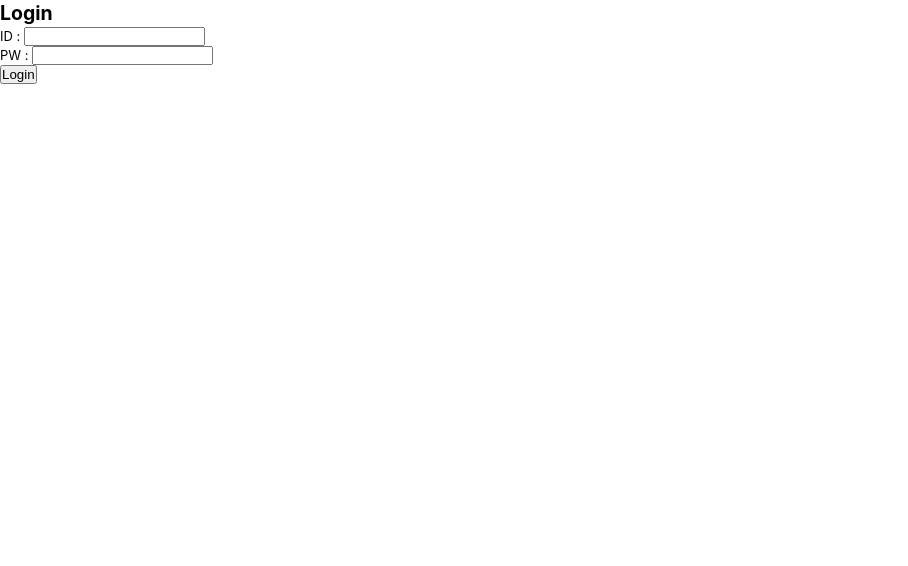
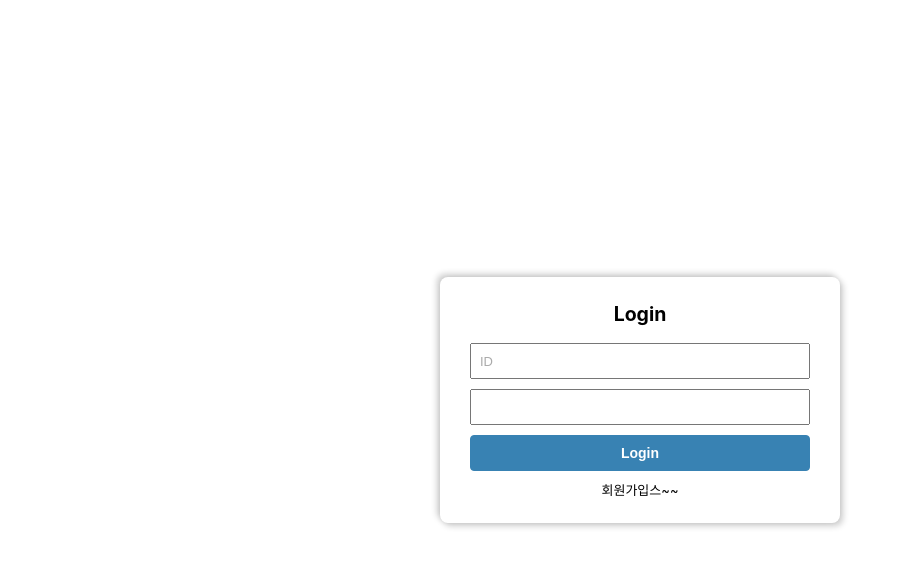
Before and after one commit to dev-hwon/basic, a React (Create React App) app: page /signup in a window 1280 px wide. Shown: the top 566 px of the page, without its empty margins (0-908 px from the left). Built offline with nearby package versions, Linux system fonts and the light colour scheme.

Commit message:
수정본 _ 라우터 추가수정예정

```diff
--- a/src/Common.css
+++ b/src/Common.css
@@ -29,6 +29,10 @@
     --font-md:16px;
     --font-sm:13px;
     --font-xs:11px;
+    --form-lg:44px;
+    --form-md:40px;
+    --form-sm:36px;
+    --form-xs:32px;
 }
 *{
     margin:0;
@@ -214,7 +218,7 @@ textarea:focus:-ms-input-placeholder {color:transparent;}
 .col_full {width:100%}
 .full-width {width:100%!important;}
 .col_half {width:50%}
-.col_12 {width: 100%;}.col_11 {width: 91.66666667%;}.col_10 {width: 83.33333333%;}.col_9 {width: 75%;}.col_8 {width: 66.66666667%;}.col_7 {width: 58.33333333%;}.col_6 {width: 50%;}.col_5 {width: 41.66666667%;}.col_4 {width: 33.33333333%;}.col_3 {width: 25%;}.col_2 {width: 16.66666667%;}.col_1 {width: 8.33333333%;}
+.col_12 {width: 100%;} .col_11 {width: 91.66666667%;} .col_10 {width: 83.33333333%;} .col_9 {width: 75%;} .col_8 {width: 66.66666667%;} .col_7 {width: 58.33333333%;} .col_6 {width: 50%;} .col_5 {width: 41.66666667%;} .col_4 {width: 33.33333333%;} .col_3 {width: 25%;} .col_2 {width: 16.66666667%;} .col_1 {width: 8.33333333%;}
 
 @media (max-width:767px) {.col_xs_12 {width: 100%;} .col_xs_11 {width: 91.66666667%;} .col_xs_10 {width: 83.33333333%;} .col_xs_9 {width: 75%;} .col_xs_8 {width: 66.66666667%;} .col_xs_7 {width: 58.33333333%;} .col_xs_6 {width: 50%;} .col_xs_5 {width: 41.66666667%;} .col_xs_4 {width: 33.33333333%;} .col_xs_3 {width: 25%;} .col_xs_2 {width: 16.66666667%;} .col_xs_1 {width: 8.33333333%;}}
 
@@ -385,28 +389,18 @@ textarea:focus:-ms-input-placeholder {color:transparent;}
 /* ----------------------------------------------------------------
                       버튼
 -----------------------------------------------------------------*/
-.btn_area {
-    font-size:0;
-    padding:40px 0;
-    text-align: center;
-    margin:0 -4px;
-}
-.btn_area .btn_area_lg {
-    margin:0 -8px;
-}
-/* height48 */
 .common_btn {
     display: inline-block;
     vertical-align: middle;
     outline: none;
     font-size: 16px;
     font-weight: bold;
-    margin: 0 4px;
-    padding: 12px 47px 13px;
     text-align: center;
     -webkit-border-radius: 4px;
     border-radius: 4px;
     cursor: pointer;
+    height:var(--form-sm);
+    width: 100%;
 }
 /* height 56*/
 .btn_area.btn_area_lg{
@@ -414,19 +408,20 @@ textarea:focus:-ms-input-placeholder {color:transparent;}
 }
 .common_btn.btn_lg{
     font-size: 18px;
-    padding:18px 0;
-    margin:0 8px;
-    width: 196px;
+    padding: 0 12px;
+    height:var(--form-lg);
 }
 /* height 40*/
 .common_btn.btn_md{
     font-size: 16px;
-    padding: 8px 10px 9px;
+    padding: 0 8px;
+    height:var(--form-md);
 }
 /* height 32*/
 .common_btn.btn_sm{
-    padding: 6px 15px;
     font-size: 14px;
+    padding: 0 4px;
+    height:var(--form-sm);
 }
 
 .common_btn.btn_xs{}
@@ -435,6 +430,11 @@ textarea:focus:-ms-input-placeholder {color:transparent;}
     color: #fff;
     border: 1px solid var(--theme-anchor);
     background: var(--theme-anchor);
+}
+.common_btn.btn_submit{
+    color: #fff;
+    border: 1px solid #3882b3;
+    background: #3882b3;
 }
 .common_btn.btn_white{
     color: #666;
@@ -457,6 +457,16 @@ textarea:focus:-ms-input-placeholder {color:transparent;}
     background: #fff;
 }
 
+/* ----------------------------------------------------------------
+                form
+-----------------------------------------------------------------*/
+form {}
+input[type=text],
+input[type=password],
+input[type=number],
+select { width: 100%; height: var(--form-sm); font-size: var(--font-sm); color: #333; padding: 0 8px; }
+
+.form_row { margin-bottom: 10px; }
 /* ----------------------------------------------------------------
         글로벌테마컬러
 -----------------------------------------------------------------*/
--- a/src/Init.jsx
+++ b/src/Init.jsx
@@ -1,5 +1,5 @@
 import "./Common.css";
-import Login from "./pages/Login";
+import Login from "./pages/member/Login";
 import { useState } from "react";
 import Index from "./pages/Index";
 
--- a/src/pages/Index.jsx
+++ b/src/pages/Index.jsx
@@ -56,8 +56,12 @@ export default function Index() {
               <Header></Header>
               <Routes>
                 <Route path="/" element={<Main></Main>} />
-                <Route path="/basic/" element={<Testgrid></Testgrid>} />
-                <Route path="/basic/main" element={<Main></Main>} />
+                <Route
+                  path="/layout/testgrid"
+                  element={<Testgrid></Testgrid>}
+                />
+                <Route path="/layout/main" element={<Main></Main>} />
+                <Route path="/basic" element={<Main></Main>} />
                 <Route path="/basic/tabtest" element={<Tabtest3></Tabtest3>} />
                 <Route path="/basic/board/:name" element={<BoardList />} />
                 <Route path="*" element={<EmptyPage />} />
--- a/src/pages/Login.jsx
+++ /dev/null
@@ -1,63 +0,0 @@
-import React, { useState, useEffect } from "react";
-// import axios from "axios";
-
-export default function Login({ isLogin }) {
-  const [inputId, setInputId] = useState("");
-  const [inputPw, setInputPw] = useState("");
-
-  // input data 의 변화가 있을 때마다 value 값을 변경해서 useState 해준다
-  const handleInputId = (e) => {
-    setInputId(e.target.value);
-  };
-
-  const handleInputPw = (e) => {
-    setInputPw(e.target.value);
-  };
-
-  // login 버튼 클릭 이벤트
-  const onClickLogin = () => {
-    console.log("click login");
-    isLogin(true);
-  };
-
-  // 페이지 렌더링 후 가장 처음 호출되는 함수
-  //   useEffect(
-  //     () => {
-  //       axios
-  //         .get("/user_inform/login")
-  //         .then((res) => console.log(res))
-  //         .catch();
-  //     },
-  //     // 페이지 호출 후 처음 한번만 호출될 수 있도록 [] 추가
-  //     []
-  //   );
-
-  return (
-    <div>
-      <h2>Login</h2>
-      <div>
-        <label htmlFor="input_id">ID : </label>
-        <input
-          type="text"
-          name="input_id"
-          value={inputId}
-          onChange={handleInputId}
-        />
-      </div>
-      <div>
-        <label htmlFor="input_pw">PW : </label>
-        <input
-          type="password"
-          name="input_pw"
-          value={inputPw}
-          onChange={handleInputPw}
-        />
-      </div>
-      <div>
-        <button type="button" onClick={onClickLogin}>
-          Login
-        </button>
-      </div>
-    </div>
-  );
-}
--- a/src/pages/layouts/Leftsheet.jsx
+++ b/src/pages/layouts/Leftsheet.jsx
@@ -1,7 +1,7 @@
 //eslint-disable
 import { Link, useParams } from "react-router-dom";
 import { useState } from "react";
-const url = `${process.env.REACT_APP_HOST_MAIN}`;
+const url = `${process.env.REACT_APP_HOST}`;
 
 export default function Leftsheet({ active, onoff }) {
   const handleClick = () => {
@@ -17,10 +17,10 @@ export default function Leftsheet({ active, onoff }) {
         <nav className="nav_menu nav_menu1">
           <ul>
             <li>
-              <Link to={url}>그리드</Link>
+              <Link to={url + "/layout/testgrid"}>그리드</Link>
             </li>
             <li>
-              <Link to={url + "/main"}>메인테스트</Link>
+              <Link to={url + "/layout/main"}>메인테스트</Link>
             </li>
             <li>
               <Link to={url + "/login"}>로그인</Link>
--- a/src/pages/layouts/Main.jsx
+++ b/src/pages/layouts/Main.jsx
@@ -16,12 +16,6 @@ import {
 import TodoCharts from "../../components/dashboard/TodoCharts";
 import CalendarSmall from "../../components/dashboard/CalendarSmall";
 import CalendarTimeline from "../../components/dashboard/CalendarTimeline";
-
-// const current = new Date();
-// const cerrentDate = moment(current).format("DD MM YYYY");
-// const currenttime = moment(current).format("hh:mm:ss");
-
-// console.log(moment(new Date()).format("YYYY년 MM월 DD일  HH시mm분ss초"));
 
 export default function Main() {
   const [sDate, setSDate] = useState(moment(current).format("YYYY-MM-DD"));
--- /dev/null
+++ b/src/pages/member/Login.jsx
@@ -0,0 +1,83 @@
+import React, { useState, useEffect } from "react";
+import {
+  BrowserRouter,
+  Routes,
+  Route,
+  Link,
+  useParams,
+} from "react-router-dom";
+import "./member.css";
+import SignUp from "./SignUp";
+// import axios from "axios";
+
+export default function Login({ isLogin }) {
+  const [inputId, setInputId] = useState("");
+  const [inputPw, setInputPw] = useState("");
+
+  // input data 의 변화가 있을 때마다 value 값을 변경해서 useState 해준다
+  const handleInputId = (e) => {
+    setInputId(e.target.value);
+  };
+
+  const handleInputPw = (e) => {
+    setInputPw(e.target.value);
+  };
+
+  // login 버튼 클릭 이벤트
+  const onSubmitLogin = () => {
+    console.log("click login");
+    isLogin(true);
+  };
+
+  // 페이지 렌더링 후 가장 처음 호출되는 함수
+  //   useEffect(
+  //     () => {
+  //       axios
+  //         .get("/user_inform/login")
+  //         .then((res) => console.log(res))
+  //         .catch();
+  //     },
+  //     // 페이지 호출 후 처음 한번만 호출될 수 있도록 [] 추가
+  //     []
+  //   );
+
+  return (
+    <div className="page_login">
+      <div class="inner_wrap">
+        <h2 className="form_tit">Login</h2>
+        <form name="form_login" onSubmit={onSubmitLogin}>
+          <div className="form_row">
+            {/* <label htmlFor="input_id">ID : </label> */}
+            <input
+              type="text"
+              name="input_id"
+              value={inputId}
+              onChange={handleInputId}
+              placeholder="ID"
+            />
+          </div>
+          <div className="form_row">
+            {/* <label htmlFor="input_pw">PW : </label> */}
+            <input
+              type="password"
+              name="input_pw"
+              value={inputPw}
+              onChange={handleInputPw}
+            />
+          </div>
+          <div className="form_row">
+            <button type="submit" className="common_btn btn_sm btn_submit">
+              Login
+            </button>
+          </div>
+        </form>
+        <BrowserRouter>
+          <Routes>
+            <Route path="/signup" element={<SignUp></SignUp>} />
+            {/* <Route path="/password" element={<SignUp></SignUp>} /> */}
+          </Routes>
+        </BrowserRouter>
+      </div>
+    </div>
+  );
+}
--- /dev/null
+++ b/src/pages/member/SignUp.jsx
@@ -0,0 +1,5 @@
+import React from "react";
+
+export default function SignUp() {
+  return <div>회원가입스~~</div>;
+}
--- /dev/null
+++ b/src/pages/member/member.css
@@ -0,0 +1,15 @@
+.page_login { display: flex; align-items: center; justify-content: center; width: 100vw; height:100vh; }
+.page_login .inner_wrap {
+    display: block;
+    width: 100%;
+    max-width: 400px;
+    text-align: center;
+    box-shadow: 3px 3px 6px rgba(0,0,0,.2), -3px -3px 6px rgba(0,0,0,.2);
+    border-radius: 8px;
+    padding:24px 30px;
+}
+.page_login .inner_wrap .form_tit {
+    margin-bottom:15px;
+}
+.page_login .inner_wrap .btn_submit {
+}
```
Also changed, not shown: 2 other files (tests, documents, lock files or other folders). Lines whose indentation alone changed are shown as unchanged.
